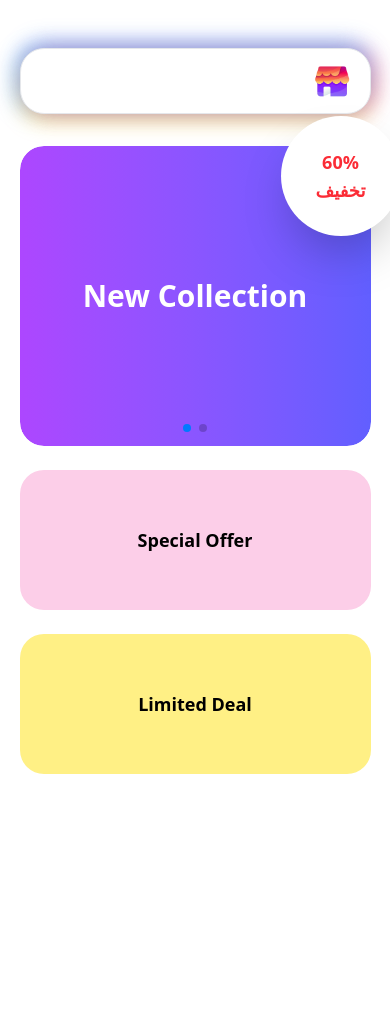
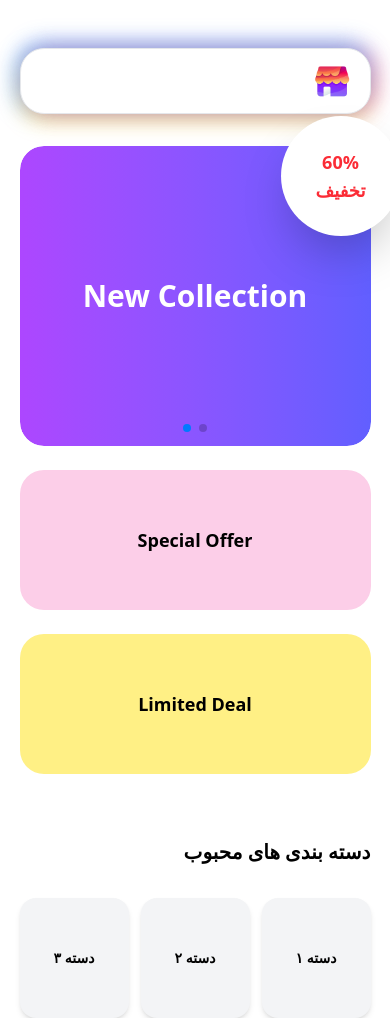
Before and after one commit to Masoud2025/OnlineShop, a Next.js app: page / in a window 390 px wide. Before the commit the page ends 844 px from the top, so only its background shows below. Built offline with nearby package versions, Linux system fonts and the light colour scheme.

Commit message:
feat(categories): create responsive popular categories section with fixed 3-column layout on mobile

```diff
--- a/app/page.tsx
+++ b/app/page.tsx
@@ -1,9 +1,11 @@
 import HeroSection from "../components/layout/Hero";
+import PopularCategories from "../components/layout/PopularCategories";
 
 export default function Home() {
   return (
     <main>
       <HeroSection />
+      <PopularCategories/>
     </main>
   );
 }
--- /dev/null
+++ b/components/layout/PopularCategories.tsx
@@ -0,0 +1,45 @@
+export default function PopularCategories() {
+  return (
+    <section className="w-[90%] mx-auto mt-16">
+      {/* Title */}
+      <div className="mb-8">
+        <h2 className="text-xl sm:text-2xl lg:text-3xl font-bold">
+          دسته بندی های محبوب
+        </h2>
+      </div>
+
+      {/* Cards */}
+      <div className="flex gap-3">
+        <div
+          className="flex-1 h-30 sm:h-40 lg:h-55
+                        rounded-2xl bg-gray-100
+                        flex items-center justify-center
+                        text-sm sm:text-base font-semibold
+                        shadow-md"
+        >
+          دسته ۱
+        </div>
+
+        <div
+          className="flex-1 h-30 sm:h-40 lg:h-55
+                        rounded-2xl bg-gray-100
+                        flex items-center justify-center
+                        text-sm sm:text-base font-semibold
+                        shadow-md"
+        >
+          دسته ۲
+        </div>
+
+        <div
+          className="flex-1 h-30 sm:h-40 lg:h-55
+                        rounded-2xl bg-gray-100
+                        flex items-center justify-center
+                        text-sm sm:text-base font-semibold
+                        shadow-md"
+        >
+          دسته ۳
+        </div>
+      </div>
+    </section>
+  );
+}
```
